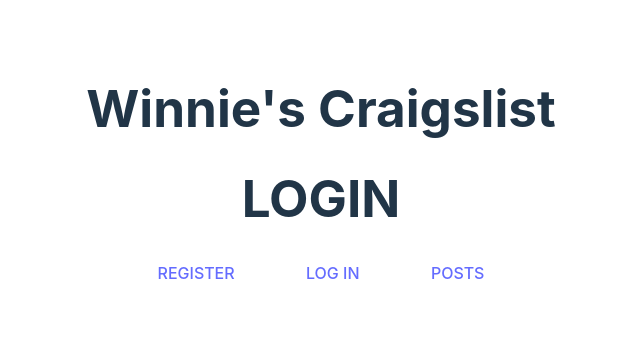
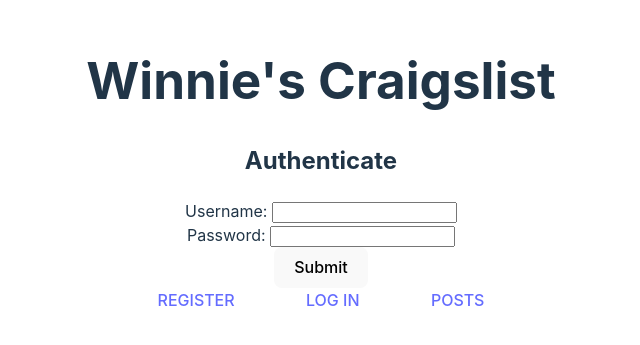
Before and after one commit to winniemei/Winnies-Craigslist, a React (Vite) app in the folder Craigslist/: page /login in a window 1280 px wide. Shown: the part 235-580 px from the top of the page, without its empty margins (319-959 px from the left). Built offline with nearby package versions, Linux system fonts and the light colour scheme.

Commit message:
still working on authentication

```diff
--- a/Craigslist/src/App.jsx
+++ b/Craigslist/src/App.jsx
@@ -5,8 +5,6 @@
 import Login from './components/Login'
 import Posts from './components/Posts'
 import NavBar from './components/Navbar'
-import Authenticate from './components/Authenticate'
-
 
 export default function App() {
   const [token, setToken] = useState("")
--- a/Craigslist/src/components/Authenticate.jsx
+++ /dev/null
@@ -1,39 +0,0 @@
-import { useState } from "react";
-const COHORT_NAME = '2306-ghp-et-web-ft-sf'
-const BASE_URL = `https://strangers-things.herokuapp.com/api/${COHORT_NAME}`
-
-export default function Authenticate({ token, setToken }) {
-    const [successMessage, setSuccessMessage] = useState(null);
-    const [error, setError] = useState(null);
-
-    async function handleClick() {
-        try {
-            const response = await fetch(`${BASE_URL}/users/login`, {
-                method: "GET",
-                headers: {
-                "Content-Type": "application/json",
-                Authorization: `Bearer ${token}`},
-            })
-            const result = await response.json();
-            console.log(result.message);
-            if (result.success) {
-                setSuccessMessage(`User ${result.data.username} is ${result.message}`)
-            } else {
-                setSuccessMessage(result.message)
-                console.log(`token: ${token}`);
-            }
-            console.log("result: ", result);
-        } catch (error) {
-            setError(error.message);
-        }
-    }
-
-	return (
-		<>
-            <h2>Authenticate</h2>
-            {successMessage && <p>{successMessage}</p>}
-            {error && <p>{error}</p>}
-			<button onClick={handleClick}>Authenticate Token</button>
-		</>
-	);
-}
--- a/Craigslist/src/components/Login.jsx
+++ b/Craigslist/src/components/Login.jsx
@@ -1,7 +1,52 @@
-export default function Login() {
-    return(
-        <>
-        <h1>LOGIN</h1>
-        </>
-    )
+import { useState } from "react";
+const COHORT_NAME = '2306-ghp-et-web-ft-sf'
+const BASE_URL = `https://strangers-things.herokuapp.com/api/${COHORT_NAME}`
+
+export default function Login({ token, setToken}) {
+    const [successMessage, setSuccessMessage] = useState(null);
+    const [username, setUsername] = useState("");
+    const [password, setPassword] = useState("");
+    const [error, setError] = useState(null);
+
+    async function handleClick() {
+        try {
+            const response = await fetch(`${BASE_URL}/users/login`, {
+                method: "POST",
+                headers: {
+                "Content-Type": "application/json",
+                body: JSON.stringify({user: {username, password}}),
+                Authorization: `Bearer ${token}`}
+            })
+            const result = await response.json();
+            console.log(result)
+            console.log(result.message);
+            if (result.success) {
+                setSuccessMessage(`User ${result.data.username} is ${result.message}`)
+            } else {
+                setSuccessMessage(result.message)
+                console.log(`token: ${token}`);
+            }
+            console.log("result: ", result);
+        } catch (error) {
+            setError(error.message);
+        }
+    }
+
+	return (
+		<>
+            <h2>Authenticate</h2>
+            {successMessage && <p>{successMessage}</p>}
+            {error && <p>{error}</p>}
+			<form onSubmit={handleClick}>
+                <label>
+                    Username: <input value={username} onChange={(e) => setUsername(e.target.value)} />
+                </label><br />
+                <label>
+                    Password: <input value={password} onChange={(e) => setPassword(e.target.value)} />
+                </label>
+                <br></br>
+                <button>Submit</button>
+            </form>
+		</>
+	);
 }
```
